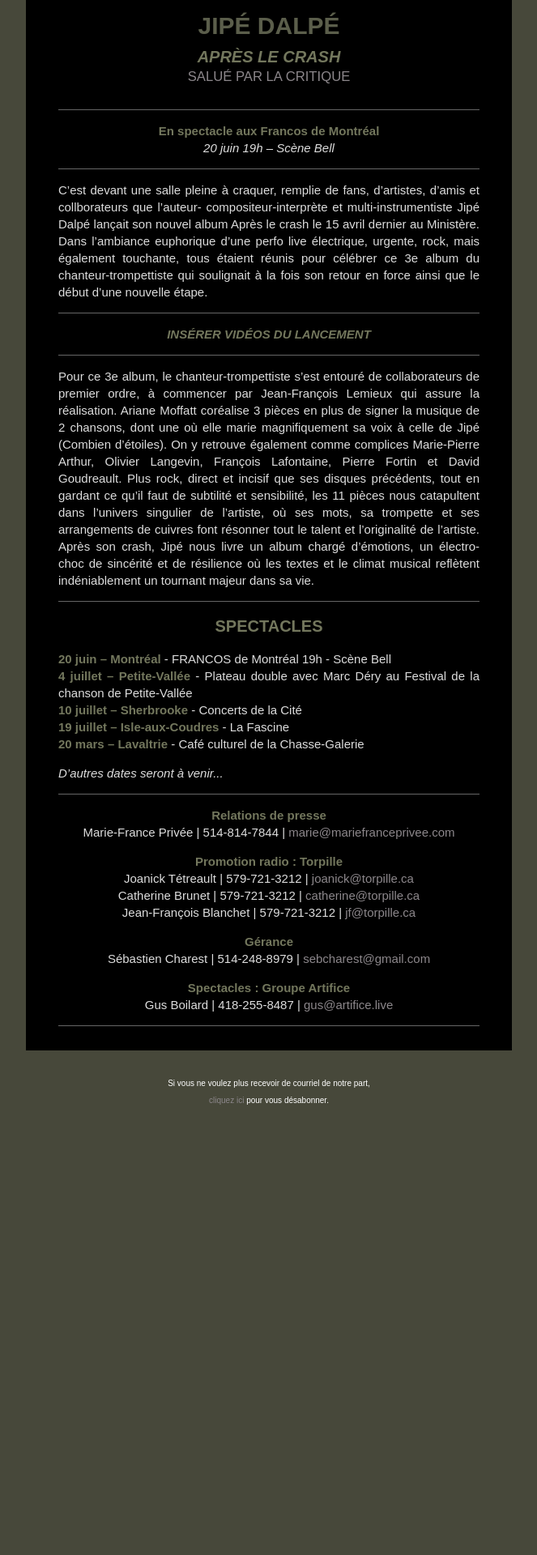
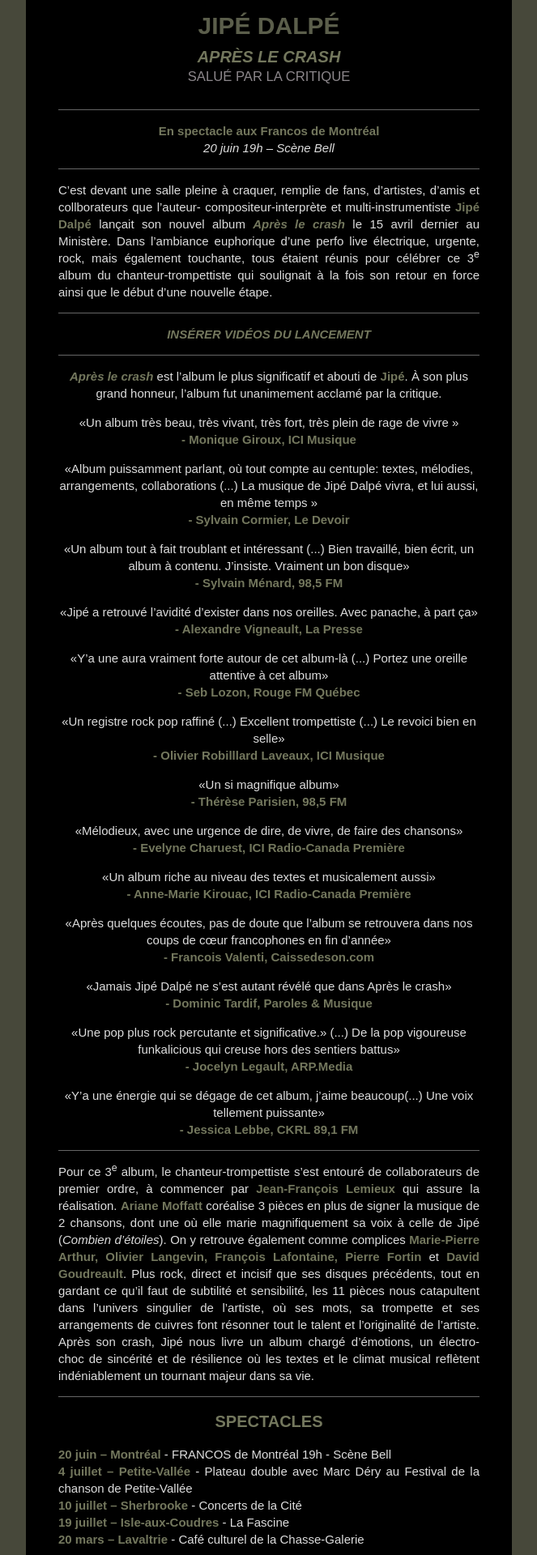
Before and after one commit to graphismatique/mfp, a Jekyll site: the page JipeDalpe/Francos/index.html, which Jekyll copies as it is, in a window 1280 px wide. Shown: the part 459-2379 px from the top of the page at 81% size, without its empty margins (308-971 px from the left). Built offline with Jekyll 4.4.1, drawn with Linux system fonts in a browser that asks for light colours; before the commit the page ends 1858 px from its top, so only the background shows below that.

Commit message:
Update index.html

```diff
--- a/JipeDalpe/Francos/index.html
+++ b/JipeDalpe/Francos/index.html
@@ -204,6 +204,11 @@
             width: 100%;
             height: 100%;
         }
+        sup {
+        font-size: 0.83em;
+        vertical-align: super;
+        line-height: 0;
+        }
 
     </style>
 </head>
@@ -254,7 +259,7 @@
                                     <p class="center"><b>En spectacle aux Francos de Montréal</b> <br><i>20 juin 19h – Scène Bell</i></p>
 
                                     <hr>
-                                    <p>C’est devant une salle pleine à craquer, remplie de fans, d’artistes, d’amis et collborateurs que l’auteur- compositeur-interprète et multi-instrumentiste Jipé Dalpé lançait son nouvel album Après le crash le 15 avril dernier au Ministère. Dans l’ambiance euphorique d’une perfo live électrique, urgente, rock, mais également touchante, tous étaient réunis pour célébrer ce 3e album du chanteur-trompettiste qui soulignait à la fois son retour en force ainsi que le début d’une nouvelle étape.</p>
+                                    <p>C’est devant une salle pleine à craquer, remplie de fans, d’artistes, d’amis et collborateurs que l’auteur- compositeur-interprète et multi-instrumentiste <b>Jipé Dalpé</b> lançait son nouvel album <b><i>Après le crash</i></b> le 15 avril dernier au Ministère. Dans l’ambiance euphorique d’une perfo live électrique, urgente, rock, mais également touchante, tous étaient réunis pour célébrer ce 3<sup>e</sup> album du chanteur-trompettiste qui soulignait à la fois son retour en force ainsi que le début d’une nouvelle étape.</p>
 
                                     <hr>
                                     <p class="center"><b><i>INSÉRER VIDÉOS DU LANCEMENT</i></b></p>
@@ -262,7 +267,23 @@
                                     <!-- <a href="http://mariefranceprivee.com/JipeDalpe/Francos/" target="_blank"><img src="http://mariefranceprivee.com/JipeDalpe/Francos/assets/video.jpg" alt="Écoutez l'extrait"></a> -->
 
                                     <hr>
-                                    <p>Pour ce 3e album, le chanteur-trompettiste s’est entouré de collaborateurs de premier ordre, à commencer par Jean-François Lemieux qui assure la réalisation. Ariane Moffatt coréalise 3 pièces en plus de signer la musique de 2 chansons, dont une où elle marie magnifiquement sa voix à celle de Jipé (Combien d’étoiles). On y retrouve également comme complices Marie-Pierre Arthur, Olivier Langevin, François Lafontaine, Pierre Fortin et David Goudreault. Plus rock, direct et incisif que ses disques précédents, tout en gardant ce qu’il faut de subtilité et sensibilité, les 11 pièces nous catapultent dans l’univers singulier de l’artiste, où ses mots, sa trompette et ses arrangements de cuivres font résonner tout le talent et l’originalité de l’artiste. Après son crash, Jipé nous livre un album chargé d’émotions, un électro- choc de sincérité et de résilience où les textes et le climat musical reflètent indéniablement un tournant majeur dans sa vie.</p>
+                                    <p class="center"><b><i>Après le crash</i></b> est l’album le plus significatif et abouti de <b>Jipé</b>. À son plus grand honneur, l’album fut unanimement acclamé par la critique.</p>
+                                    <p class="center">«Un album très beau, très vivant, très fort, très plein de rage de vivre »<br><b>- Monique Giroux, ICI Musique</b></p>
+                                    <p class="center">«Album puissamment parlant, où tout compte au centuple: textes, mélodies, arrangements, collaborations (...) La musique de Jipé Dalpé vivra, et lui aussi, en même temps »<br><b>- Sylvain Cormier, Le Devoir</b></p>
+                                    <p class="center">«Un album tout à fait troublant et intéressant (...) Bien travaillé, bien écrit, un album à contenu. J’insiste. Vraiment un bon disque»<br><b>- Sylvain Ménard, 98,5 FM</b></p>
+                                    <p class="center">«Jipé a retrouvé l’avidité d’exister dans nos oreilles. Avec panache, à part ça»<br><b>- Alexandre Vigneault, La Presse</b></p>
+                                    <p class="center">«Y’a une aura vraiment forte autour de cet album-là (...) Portez une oreille attentive à cet album»<br><b>- Seb Lozon, Rouge FM Québec</b></p>
+                                    <p class="center">«Un registre rock pop raffiné (...) Excellent trompettiste (...) Le revoici bien en selle»<br><b>- Olivier Robilllard Laveaux, ICI Musique</b></p>
+                                    <p class="center">«Un si magnifique album»<br><b>- Thérèse Parisien, 98,5 FM</b></p>
+                                    <p class="center">«Mélodieux, avec une urgence de dire, de vivre, de faire des chansons»<br><b>- Evelyne Charuest, ICI Radio-Canada Première</b></p>
+                                    <p class="center">«Un album riche au niveau des textes et musicalement aussi»<br><b>- Anne-Marie Kirouac, ICI Radio-Canada Première</b></p>
+                                    <p class="center">«Après quelques écoutes, pas de doute que l’album se retrouvera dans nos coups de cœur francophones en fin d’année»<br><b>- Francois Valenti, Caissedeson.com</b></p>
+                                    <p class="center">«Jamais Jipé Dalpé ne s’est autant révélé que dans Après le crash»<br><b>- Dominic Tardif, Paroles & Musique</b></p>
+                                    <p class="center">«Une pop plus rock percutante et significative.» (...) De la pop vigoureuse funkalicious qui creuse hors des sentiers battus»<br><b>- Jocelyn Legault, ARP.Media</b></p>
+                                    <p class="center">«Y’a une énergie qui se dégage de cet album, j’aime beaucoup(...) Une voix tellement puissante»<br><b>- Jessica Lebbe, CKRL 89,1 FM</b></p>
+
+                                    <hr>
+                                    <p>Pour ce 3<sup>e</sup> album, le chanteur-trompettiste s’est entouré de collaborateurs de premier ordre, à commencer par <b>Jean-François Lemieux</b> qui assure la réalisation. <b>Ariane Moffatt</b> coréalise 3 pièces en plus de signer la musique de 2 chansons, dont une où elle marie magnifiquement sa voix à celle de Jipé (<i>Combien d’étoiles</i>). On y retrouve également comme complices <b>Marie-Pierre Arthur, Olivier Langevin, François Lafontaine, Pierre Fortin</b> et <b>David Goudreault</b>. Plus rock, direct et incisif que ses disques précédents, tout en gardant ce qu’il faut de subtilité et sensibilité, les 11 pièces nous catapultent dans l’univers singulier de l’artiste, où ses mots, sa trompette et ses arrangements de cuivres font résonner tout le talent et l’originalité de l’artiste. Après son crash, Jipé nous livre un album chargé d’émotions, un électro- choc de sincérité et de résilience où les textes et le climat musical reflètent indéniablement un tournant majeur dans sa vie.</p>
 
                                     <hr>
                                     <h3><b>SPECTACLES</b></h3>
```
